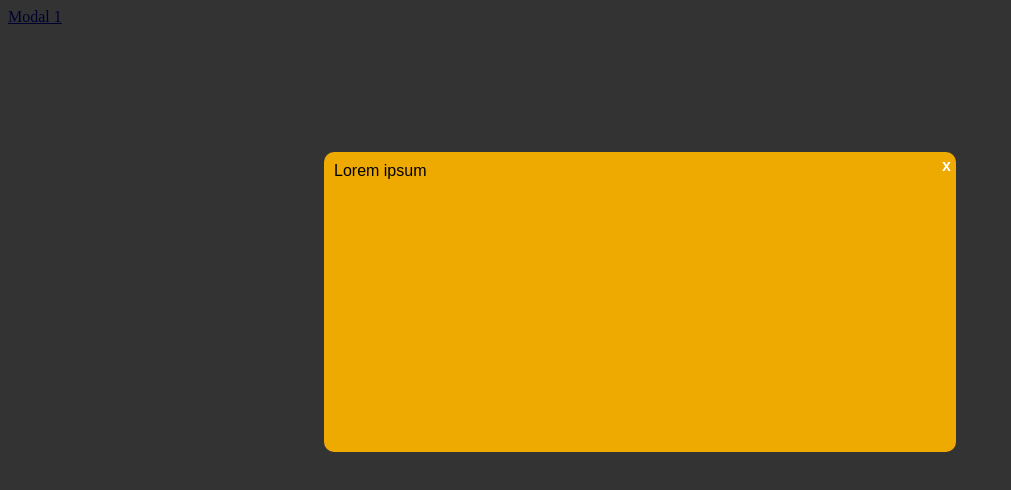
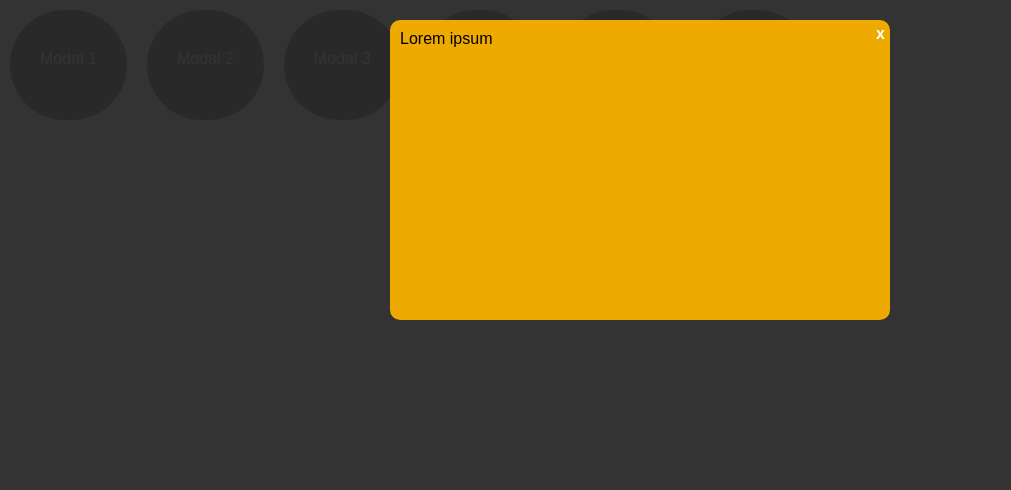
Before and after one commit to sebar/jacobs, a plain HTML site: page index.html in a window 1280 px wide. Both pictures are taken after a click on the link "Modal 1". Shown: the whole page, without its empty margins (0-1011 px from the left). Drawn offline with Linux system fonts and the light colour scheme.

Commit message:
Navigation adapted

```diff
--- a/assets/less/Application.less
+++ b/assets/less/Application.less
@@ -1,3 +1,9 @@
 @import "Variables.less";
 @import "Functions.less";
 @import "Modal.less";
+@import "Navigation.less";
+
+body {
+    margin: 0;
+    font-family: sans-serif;
+}
--- a/assets/less/Modal.less
+++ b/assets/less/Modal.less
@@ -1,4 +1,4 @@
-div.overlay {
+a.overlay {
     background-color: @overlayColor;
     position: fixed;
     opacity: 0;
@@ -10,14 +10,14 @@ div.overlay {
     display:none;
 }
 div.modal {
-    width: 50%;
+    width: 500px;
     height: 300px;
-    position: relative;
-    margin: 10% auto;
-    background: @modalColor;
+    position: absolute;
+    margin-left: 50%;
+    left:-250px;
+    background-color: @modalColor;
     opacity: 0;
     border-radius:10px;
-    font-family: sans-serif;
     div.content {
         padding:10px;
     }
@@ -34,12 +34,14 @@ div.modal {
 @media only screen and (min-width:0px) and (max-width: 680px) {
     div.modal {
         width: 100%;
+        margin-left: 0;
+        left:0;
     }
 }
 div#modal1 div.overlay {
     .transition(0.3s, cubic-bezier(0.25, 0.5, 0.5, 0.9));
 }
-div#modal1:target div.overlay{
+div#modal1:target a.overlay{
     opacity: .8;
     display:block;
 }
@@ -48,6 +50,7 @@ div#modal1 div.modal{
     .transform(scale(0) rotate(720deg));
 }
 div#modal1:target div.modal{
+
     opacity: 1;
     .transform(scale(1) rotate(0deg));
 }
--- /dev/null
+++ b/assets/less/Navigation.less
@@ -0,0 +1,18 @@
+nav {
+    padding: 10px;
+    a {
+        margin-right:20px;
+        height: 40px;
+        padding: 30px;
+        padding-top: 40px;
+        display: block;
+        float: left;
+        background-color: #ccc;
+        border-radius: 60px;
+        color:#fff;
+        text-decoration: none;
+    }
+    a:hover {
+        background-color: @modalColor;
+    }
+}
--- a/index.html
+++ b/index.html
@@ -8,9 +8,49 @@
     <body>
         <nav>
             <a href="#modal1">Modal 1</a>
+            <a href="#modal2">Modal 2</a>
+            <a href="#modal3">Modal 3</a>
+            <a href="#modal4">Modal 4</a>
+            <a href="#modal5">Modal 5</a>
+            <a href="#modal6">Modal 6</a>
         </nav>
         <div id="modal1">
-            <div class="overlay"></div>
+            <a class="overlay" href="#close"></a>
+            <div class="modal">
+                <div class="content">Lorem ipsum</div>
+                <a class="closeButton" href="#close">x</a>
+            </div>
+        </div>
+        <div id="modal2">
+            <a class="overlay" href="#close"></a>
+            <div class="modal">
+                <div class="content">Lorem ipsum</div>
+                <a class="closeButton" href="#close">x</a>
+            </div>
+        </div>
+        <div id="modal3">
+            <a class="overlay" href="#close"></a>
+            <div class="modal">
+                <div class="content">Lorem ipsum</div>
+                <a class="closeButton" href="#close">x</a>
+            </div>
+        </div>
+        <div id="modal4">
+            <a class="overlay" href="#close"></a>
+            <div class="modal">
+                <div class="content">Lorem ipsum</div>
+                <a class="closeButton" href="#close">x</a>
+            </div>
+        </div>
+        <div id="modal5">
+            <a class="overlay" href="#close"></a>
+            <div class="modal">
+                <div class="content">Lorem ipsum</div>
+                <a class="closeButton" href="#close">x</a>
+            </div>
+        </div>
+        <div id="modal6">
+            <a class="overlay" href="#close"></a>
             <div class="modal">
                 <div class="content">Lorem ipsum</div>
                 <a class="closeButton" href="#close">x</a>
```
Also changed, not shown: assets/css/Application.css.
